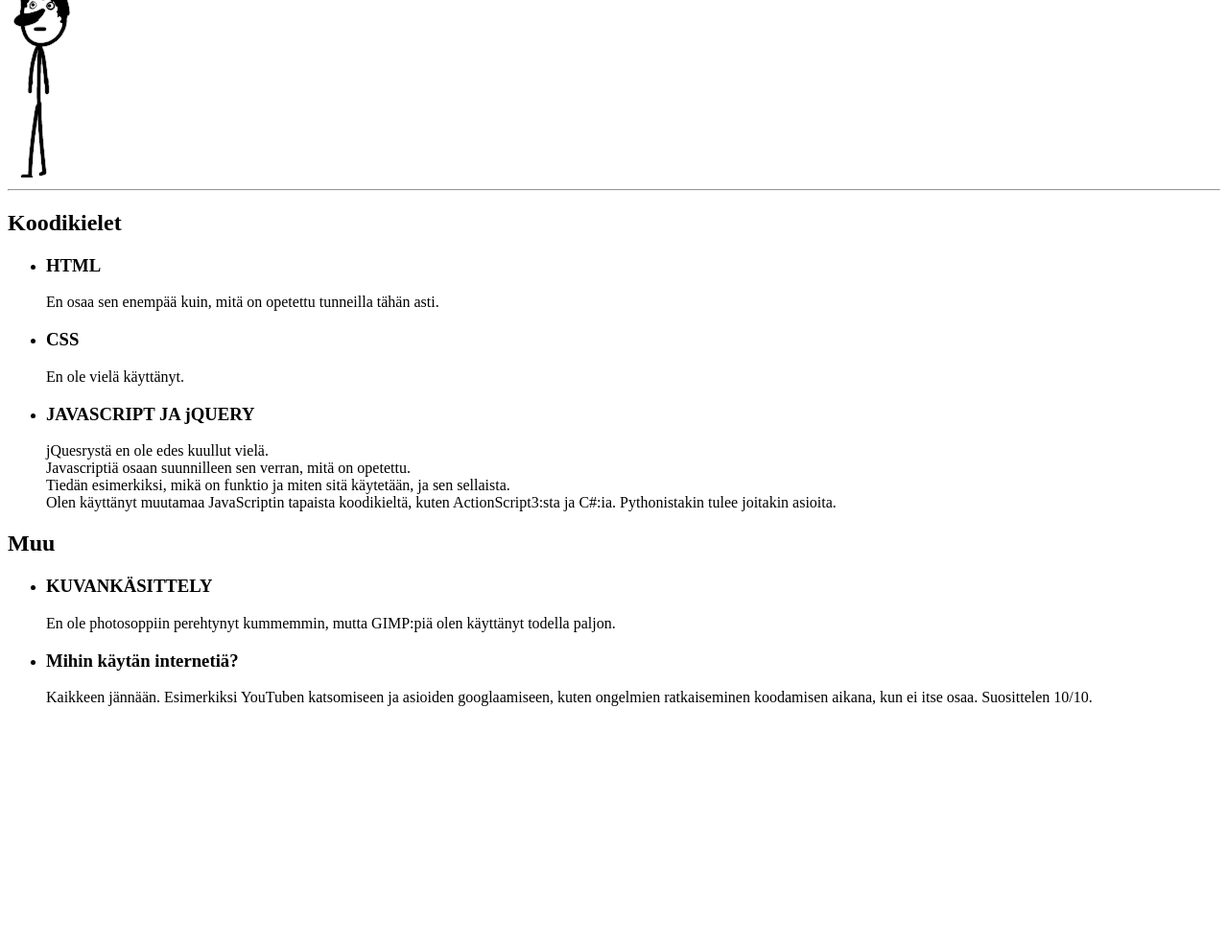
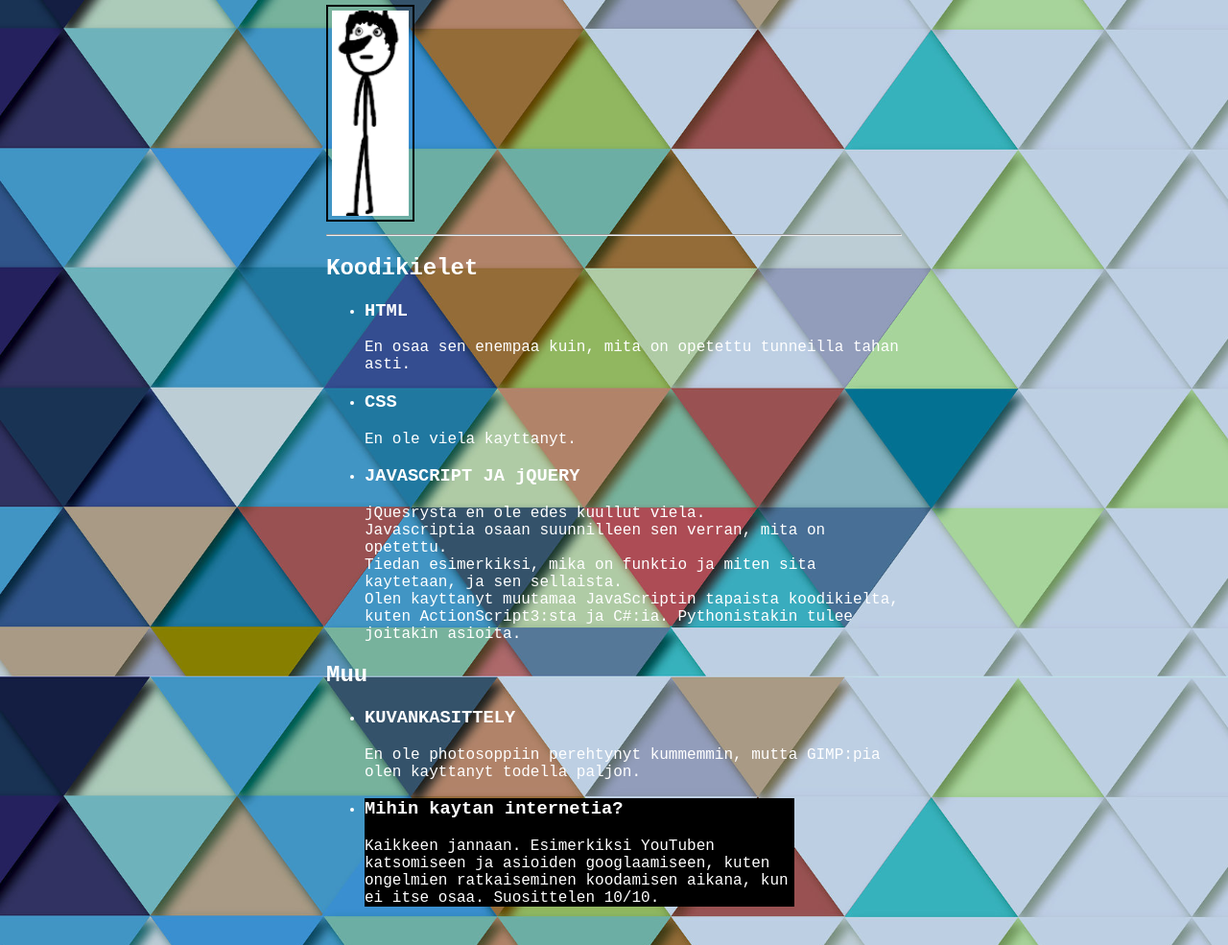
Before and after one commit to NicoHeinola/NicoHeinola.github.io, a plain HTML site: page harj/harj1.html in a window 1280 px wide. Shown: the part 95-1080 px from the top of the page at 96% size. Before the commit the page ends 847 px from the top, so only its background shows below. Drawn offline with Linux system fonts and the light colour scheme.

Commit message:
15.9.2020

```diff
--- /dev/null
+++ b/css/harjoitus3.css
@@ -0,0 +1,31 @@
+body {
+    margin: 40px;
+
+    background: url("../kuvat/background_1.jpg") no-repeat;
+    background-size: cover;
+    background-attachment: fixed;
+    color: rgb(255, 255, 255);
+
+    font-family: 'Courier New', Courier, monospace;
+}
+
+h1{
+    font-family: 'Gill Sans', 'Gill Sans MT', Calibri, 'Trebuchet MS', sans-serif;
+}
+
+img{
+    width: 80px; /*220px oli liikaa*/
+    border: 2px solid black;
+    padding: 4px; /*20 padding on ihan liikaa...*/
+}
+
+.internet{
+    background-color: black;
+    width: 80%;
+
+}
+
+.keski{
+    width: 50%;
+    margin: auto;
+}
--- a/harj/harj1.html
+++ b/harj/harj1.html
@@ -2,27 +2,32 @@
 <html>
     <head>
         <meta charset="utf-8">
-        <title>Esittely itsestäni</title>
+        <title>Esittely itsestani</title>
+        <link rel="stylesheet" href="../css/harjoitus3.css">
     </head>
     <body>
+        <div class="keski">
             <h1>Nico Heinola</h1>
-        <img src="../kuvat/mina.png" alt="Kuva itsestäni.">
+            <img src="../kuvat/mina.png" alt="Kuva itsestani.">
             <hr>
             <h2>Koodikielet</h2>
             <ul>
                 <li><h3>HTML</h3></li>
-            <p>En osaa sen enempää kuin, mitä on opetettu tunneilla tähän asti.</p>
+                <p>En osaa sen enempaa kuin, mita on opetettu tunneilla tahan asti.</p>
                 <li><h3>CSS</h3></li>
-            <p>En ole vielä käyttänyt.</p>
+                <p>En ole viela kayttanyt.</p>
                 <li><h3>JAVASCRIPT JA jQUERY</h3></li>
-            <p>jQuesrystä en ole edes kuullut vielä.<br>Javascriptiä osaan suunnilleen sen verran, mitä on opetettu.<br>Tiedän esimerkiksi, mikä on funktio ja miten sitä käytetään, ja sen sellaista.<br>Olen käyttänyt muutamaa JavaScriptin tapaista koodikieltä, kuten ActionScript3:sta ja C#:ia. Pythonistakin tulee joitakin asioita.</p>
+                <p>jQuesrysta en ole edes kuullut viela.<br>Javascriptia osaan suunnilleen sen verran, mita on opetettu.<br>Tiedan esimerkiksi, mika on funktio ja miten sita kaytetaan, ja sen sellaista.<br>Olen kayttanyt muutamaa JavaScriptin tapaista koodikielta, kuten ActionScript3:sta ja C#:ia. Pythonistakin tulee joitakin asioita.</p>
             </ul>
             <h2>Muu</h2>
             <ul>
-            <li><h3>KUVANKÄSITTELY</h3></li>
-            <p>En ole photosoppiin perehtynyt kummemmin, mutta GIMP:piä olen käyttänyt todella paljon. </p>
-            <li><h3>Mihin käytän internetiä?</h3></li>
-            <p>Kaikkeen jännään. Esimerkiksi YouTuben katsomiseen ja asioiden googlaamiseen, kuten ongelmien ratkaiseminen koodamisen aikana, kun ei itse osaa. Suosittelen 10/10.</p>
+                <li><h3>KUVANKASITTELY</h3></li>
+                <p>En ole photosoppiin perehtynyt kummemmin, mutta GIMP:pia olen kayttanyt todella paljon. </p>
+                <div class="internet">
+                    <li><h3>Mihin kaytan internetia?</h3></li>
+                    <p>Kaikkeen jannaan. Esimerkiksi YouTuben katsomiseen ja asioiden googlaamiseen, kuten ongelmien ratkaiseminen koodamisen aikana, kun ei itse osaa. Suosittelen 10/10.</p>
+                </div>
             </ul>
+        </div>
     </body>
 </html>
```
Also changed, not shown: index.html (+1 -1 lines), kuvat/background_1.jpg (added). Lines whose indentation alone changed are shown as unchanged.
